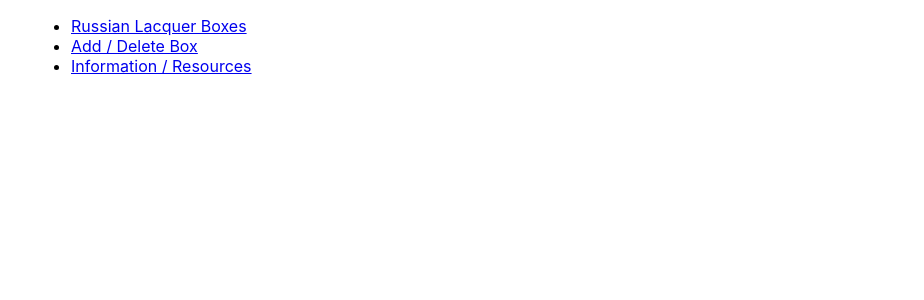
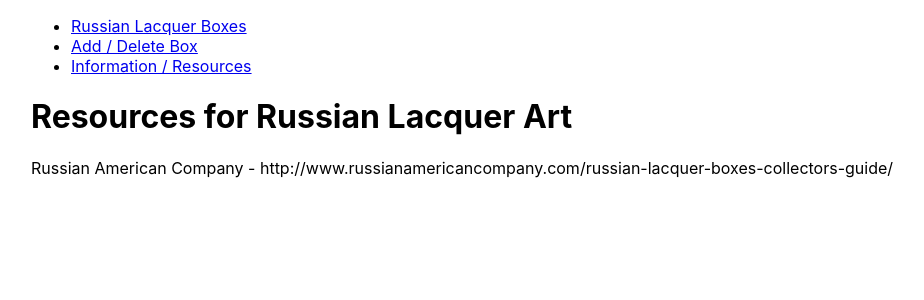
Before and after one commit to Jcg408/My-Collection, a React (Create React App) app in the folder client/: page /info in a window 1280 px wide. Shown: the top 300 px of the page, without its empty margins (65-989 px from the left). Built offline with nearby package versions, Linux system fonts and the light colour scheme.

Commit message:
move Provider and Router to index.js, add Info to render static information, add Main as a visual home page.

```diff
--- a/client/src/App.js
+++ b/client/src/App.js
@@ -1,6 +1,7 @@
 import React from 'react';
 import './App.css';
 import Main from './components/Main';
+import Info from './components/Info';
 import Boxes from './components/Boxes';
 import BoxForm from './components/BoxForm';
 import Navbar from './components/Navbar';
@@ -15,6 +16,7 @@ function App() {
             <Route exact path='/' component={Main} />
             <Route exact path='/boxes' component={Boxes} />
             <Route exact path='/box/new' component={BoxForm} />
+            <Route exact path='/info' component={Info} />
           </Switch>
       </div>
   );
--- a/client/src/components/Boxes.js
+++ b/client/src/components/Boxes.js
@@ -10,9 +10,8 @@ import {fetchBoxes} from '../actions/boxActions';
     render() {
         const boxItems = this.props.boxes.map(box =>
             (<div key={box.id}>
-                <BoxList boxlist = {box.name} />
-                {/* <h3>{box.name}</h3>
-                <p>{box.description}</p> */}
+                <h3>{box.name}</h3>
+                <p>{box.description}</p>
             </div>
             ))
 
--- /dev/null
+++ b/client/src/components/Info.js
@@ -0,0 +1,13 @@
+
+import React from 'react'
+
+ const Info = () => {
+    return (
+        <div>
+            <h1> Resources for Russian Lacquer Art</h1>
+            <p> Russian American Company - http://www.russianamericancompany.com/russian-lacquer-boxes-collectors-guide/</p>
+
+        </div>
+    )
+}
+export default Info;
--- /dev/null
+++ b/client/src/components/Main.js
@@ -0,0 +1,16 @@
+import React from 'react'
+
+ const Info = () => {
+    return (
+        <div>
+            <h1> Russian Lacquer Art</h1>
+            <p>Russian lacquer art developed from the art of icon painting, which came to an end with the collapse of
+                Imperial Russia. The icon painters, who previously had been employed by supplying not only churches but
+                people's homes, needed a way to make a living. Thus, the craft of making papier-mâché decorative boxes and
+                panels developed, the items were lacquered and then hand painted by the artists, often with scenes from
+                folk tales.</p>
+
+        </div>
+    )
+}
+export default Info;
```
Also changed, not shown: client/src/components/BoxList.js (deleted).
